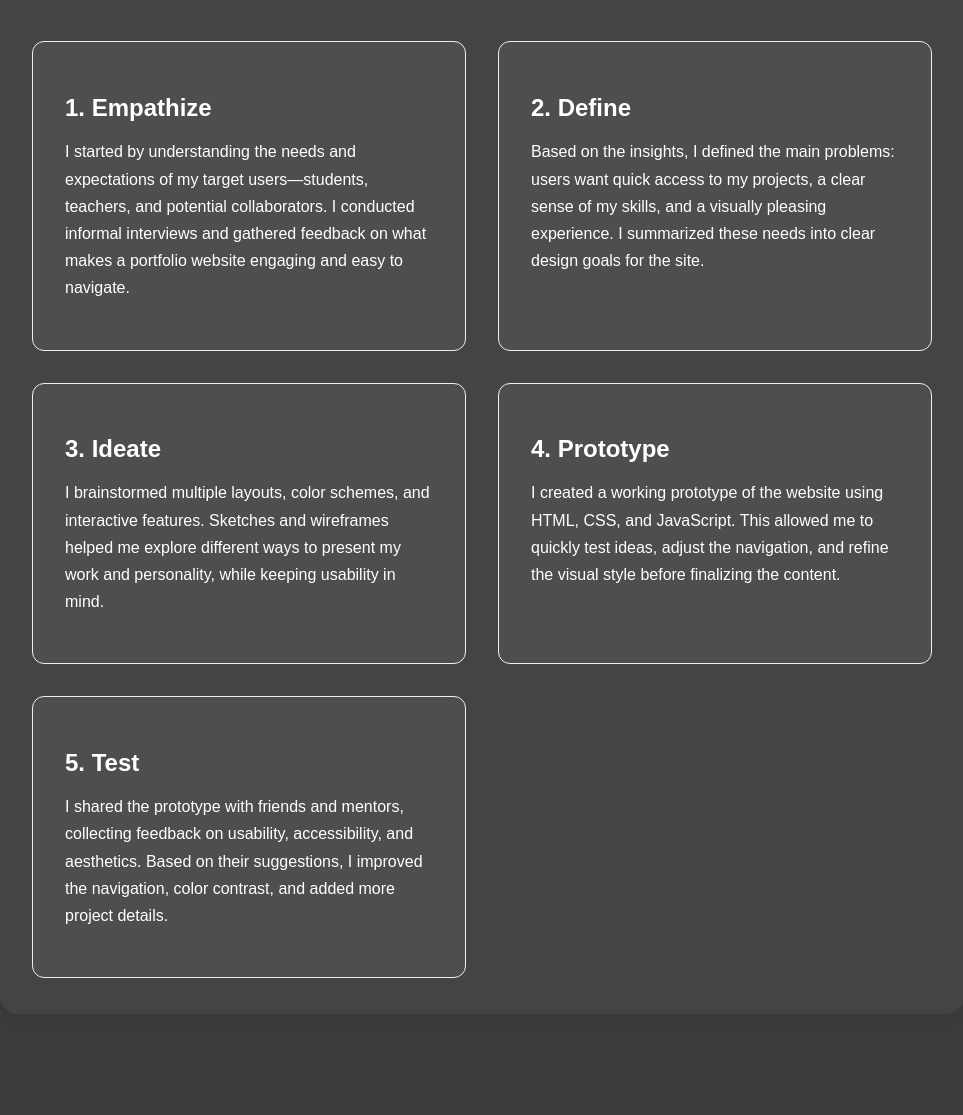
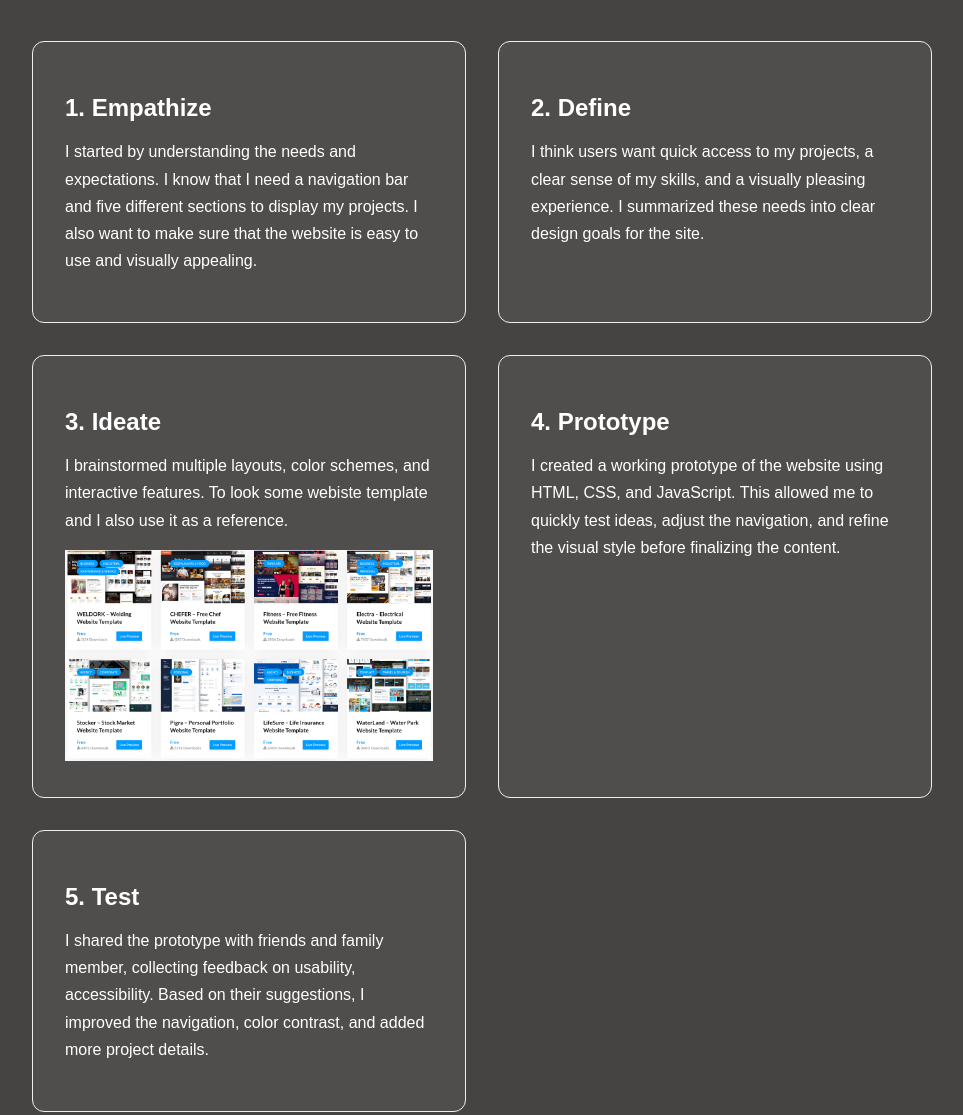
Before and after one commit to dd403/dd403-WebDev-Portfolio-DavidLiu, a plain HTML site: page Design_Thinking_Process.html in a window 1280 px wide. Shown: the part 800-1915 px from the top of the page, without its empty margins (158-1121 px from the left). Drawn offline with Linux system fonts and the light colour scheme.

Commit message:
update desgin thinking

```diff
--- a/Design_Thinking_Process.html
+++ b/Design_Thinking_Process.html
@@ -43,9 +43,7 @@
                 <article class="dt-step">
                     <h2>1. Empathize</h2>
                     <p>
-                        I started by understanding the needs and expectations of my target users—students,
-                        teachers, and potential collaborators. I conducted informal interviews and gathered
-                        feedback on what makes a portfolio website engaging and easy to navigate.
+                        I started by understanding the needs and expectations. I know that I need a navigation bar and five different sections to display my projects. I also want to make sure that the website is easy to use and visually appealing.
                     </p>
                 </article>
 
@@ -53,9 +51,7 @@
                 <article class="dt-step">
                     <h2>2. Define</h2>
                     <p>
-                        Based on the insights, I defined the main problems: users want quick access to my
-                        projects, a clear sense of my skills, and a visually pleasing experience. I summarized
-                        these needs into clear design goals for the site.
+                        I think users want quick access to my projects, a clear sense of my skills, and a visually pleasing experience. I summarized these needs into clear design goals for the site.
                     </p>
                 </article>
 
@@ -63,10 +59,9 @@
                 <article class="dt-step">
                     <h2>3. Ideate</h2>
                     <p>
-                        I brainstormed multiple layouts, color schemes, and interactive features. Sketches
-                        and wireframes helped me explore different ways to present my work and personality,
-                        while keeping usability in mind.
+                        I brainstormed multiple layouts, color schemes, and interactive features. To look some webiste template and I also use it as a reference.
                     </p>
+                    <img src="images/Screenshots_code/template.jpeg" alt="template" class="dt-image">
                 </article>
 
                 <!-- Step 4: Prototype -->
@@ -83,9 +78,8 @@
                 <article class="dt-step">
                     <h2>5. Test</h2>
                     <p>
-                        I shared the prototype with friends and mentors, collecting feedback on usability,
-                        accessibility, and aesthetics. Based on their suggestions, I improved the navigation,
-                        color contrast, and added more project details.
+                        I shared the prototype with friends and family member, collecting feedback on usability,
+                        accessibility. Based on their suggestions, I improved the navigation, color contrast, and added more project details.
                     </p>
                 </article>
             </div>
@@ -100,6 +94,8 @@
                         <figure>
                             <img src="images/Screenshots_code/codestructure.png" alt="Project Structure">
                             <figcaption>Project Structure - Organized folders for styles, scripts, and images</figcaption>
+                            <img src="images/Screenshots_code/font.png" alt="Font">
+                            <figcaption>Add my favorite fonts!</figcaption>
                         </figure>
                     </div>
                 </article>
@@ -174,6 +170,7 @@
         </section>
     </main>
 
+
     <footer class="copyright">
         <p>&copy; 2024 David Liu. All rights reserved.</p>
     </footer>
--- a/scripts/script.js
+++ b/scripts/script.js
@@ -9,8 +9,8 @@ document.addEventListener('DOMContentLoaded', () => {
 // Back to top functionality
 function initBackToTop() {
     const backToTopButton = document.createElement('div');
-    backToTopButton.className = 'back-to-top';
-    document.body.appendChild(backToTopButton);
+    backToTopButton.className = 'back-to-top';//use css to style this button
+    document.body.appendChild(backToTopButton);//Add this <div> element to the <body> element of the webpage
 
     // Show button when scrolling down
     window.addEventListener('scroll', () => {
@@ -25,7 +25,7 @@ function initBackToTop() {
     backToTopButton.addEventListener('click', () => {
         window.scrollTo({
             top: 0,
-            behavior: 'smooth'
+            behavior: 'smooth'//add smooth scrolling behavior to the scrolling
         });
     });
 }
--- a/styles/style.css
+++ b/styles/style.css
@@ -343,10 +343,6 @@ h1{
     border-radius: 10px;
     text-align: center;
     transition: transform 0.3s ease;
-}
-
-.skill-card:hover {
-    transform: translateY(-5px);
 }
 
 .skill-card h3 {
@@ -815,14 +811,9 @@ h1{
     visibility: visible;
 }
 
-.back-to-top:hover {
-    background-color: rgba(255, 255, 255, 0.2);
-    transform: translateY(-3px);
-}
 
 .back-to-top::before {
-    content: '↑';
-    color: #fff;
+    content: '⬆️';
     font-size: 24px;
     font-weight: bold;
 }
@@ -874,6 +865,7 @@ h1{
 
 .code-screenshots figcaption {
     margin-top: 1rem;
+    margin-bottom: 1rem;
     color: #ffffff;
     font-style: italic;
 }
```
Also changed, not shown: Accessibility_Statement.html (+1 -0 lines), Portfolio_Section.html (+2 -0 lines), UN_Global_Goals.html (+1 -0 lines), index.html (+2 -0 lines), images/Screenshots_code/font.png (added), images/Screenshots_code/jschallange.png, images/Screenshots_code/rubic.png (added), images/Screenshots_code/template.jpeg (added).
